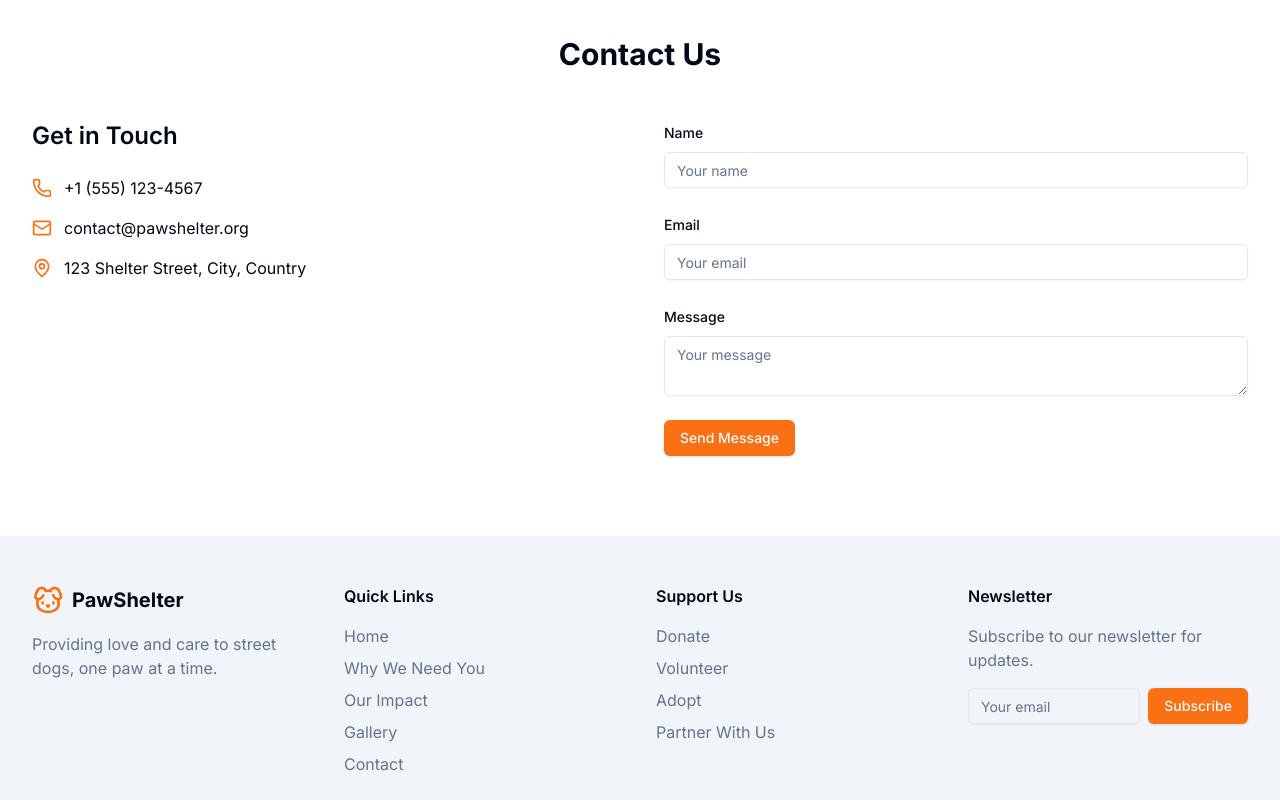
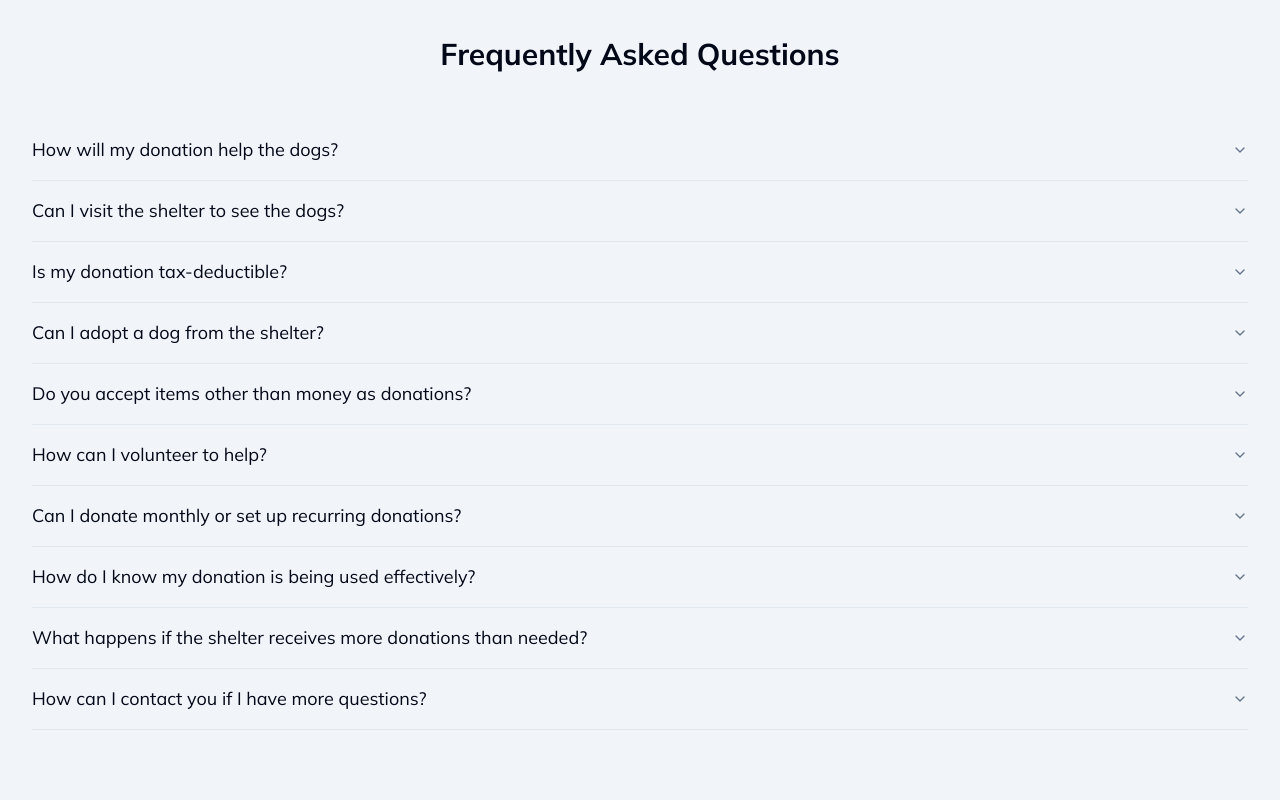
Before and after one commit to sxhil296/pawShelter, a Next.js app: page / in a window 1280 px wide. Shown: the part 3020-3820 px from the top of the page. Built offline with nearby package versions, Linux system fonts and the light colour scheme.

Commit message:
add faqs, update  contact

```diff
--- a/package.json
+++ b/package.json
@@ -10,6 +10,7 @@
   },
   "dependencies": {
     "@hookform/resolvers": "^3.10.0",
+    "@radix-ui/react-accordion": "^1.2.2",
     "@radix-ui/react-avatar": "^1.1.2",
     "@radix-ui/react-dropdown-menu": "^2.1.4",
     "@radix-ui/react-label": "^2.1.1",
--- a/src/app/layout.tsx
+++ b/src/app/layout.tsx
@@ -1,11 +1,11 @@
 import type { Metadata } from 'next'
-import { Inter } from 'next/font/google'
+import { Mulish } from 'next/font/google'
 import './globals.css'
 import Header from '@/components/header'
 import { ThemeProvider } from '@/components/theme-provider'
 import Footer from '@/components/footer'
 
-const inter = Inter({ subsets: ['latin'] })
+const mulish = Mulish({ subsets: ['latin'] })
 
 export const metadata: Metadata = {
   title: 'PawShelter - Give Them a Place to Call Home',
@@ -20,7 +20,7 @@ export default function RootLayout({
   return (
     <html lang="en">
 
-      <body className={inter.className}>
+      <body className={mulish.className}>
       <ThemeProvider
             attribute="class"
             defaultTheme="system"
--- a/src/app/page.tsx
+++ b/src/app/page.tsx
@@ -1,4 +1,5 @@
 import Contact from "@/components/contact";
+import Faq from "@/components/faq";
 import Gallery from "@/components/gallery";
 import Hero from "@/components/hero";
 import Impact from "@/components/impact";
@@ -11,6 +12,7 @@ export default function Home() {
       <NeedSection />
       <Impact />
       <Gallery />
+      <Faq />
       <Contact />
 
     </main>
--- a/src/components/contact.tsx
+++ b/src/components/contact.tsx
@@ -48,7 +48,7 @@ export default function Contact() {
             </div>
             <div className="flex items-center">
               <MapPin className="w-5 h-5 text-primary mr-3" />
-              <span>123 Shelter Street, City, Country</span>
+              <span>Spaze iTech Park, Gurugram, India</span>
             </div>
           </div>
         </div>
--- /dev/null
+++ b/src/components/faq.tsx
@@ -0,0 +1,79 @@
+import {
+    Accordion,
+    AccordionContent,
+    AccordionItem,
+    AccordionTrigger,
+  } from "@/components/ui/accordion";
+
+  const faqData = [
+    {
+      question: "How will my donation help the dogs?",
+      answer:
+        "Your donation will be used to cover essential expenses such as food, medical care, vaccinations, shelter maintenance, and rescue operations for stray and abandoned dogs.",
+    },
+    {
+      question: "Can I visit the shelter to see the dogs?",
+      answer:
+        "Yes, we welcome visitors! Please contact us to schedule your visit. We’re happy to show you how your contributions make a difference.",
+    },
+    {
+      question: "Is my donation tax-deductible?",
+      answer:
+        "Yes, all donations to our shelter are tax-deductible. We’ll provide a receipt for your records.",
+    },
+    {
+      question: "Can I adopt a dog from the shelter?",
+      answer:
+        "Absolutely! We have many loving dogs waiting for a forever home. Visit our adoption page or contact us to learn more about the process.",
+    },
+    {
+      question: "Do you accept items other than money as donations?",
+      answer:
+        "Yes, we accept items like dog food, blankets, toys, cleaning supplies, and more. Please reach out to us to arrange a drop-off.",
+    },
+    {
+      question: "How can I volunteer to help?",
+      answer:
+        "We’re always looking for passionate volunteers. You can assist with dog care, shelter maintenance, or fundraising. Visit our volunteer page for more information.",
+    },
+    {
+      question: "Can I donate monthly or set up recurring donations?",
+      answer:
+        "Yes, you can! We have a recurring donation option that ensures consistent support for the dogs in our care.",
+    },
+    {
+      question: "How do I know my donation is being used effectively?",
+      answer:
+        "We are committed to transparency. Regular updates, reports, and financial summaries are shared with our donors to show how their contributions are making an impact.",
+    },
+    {
+      question: "What happens if the shelter receives more donations than needed?",
+      answer:
+        "Excess funds will be saved for future needs, such as medical emergencies or shelter expansion, ensuring every dollar helps animals in need.",
+    },
+    {
+      question: "How can I contact you if I have more questions?",
+      answer:
+        "You can reach us via email at [your-email@example.com] or call us at [your-phone-number]. We’re happy to assist you!",
+    },
+  ];
+
+  export default function Faq() {
+    return (
+      <section id="faq" className="py-20 bg-muted">
+        <div className="max-w-7xl mx-auto px-4 sm:px-6 lg:px-8">
+          <h2 className="text-3xl font-bold text-center mb-12">
+            Frequently Asked Questions
+          </h2>
+          <Accordion type="single" collapsible>
+            {faqData.map((faq, index) => (
+              <AccordionItem key={index} value={`item-${index + 1}`}>
+                <AccordionTrigger className="text-lg font-normal ">{faq.question}</AccordionTrigger>
+                <AccordionContent className="text-lg text-primary">{faq.answer}</AccordionContent>
+              </AccordionItem>
+            ))}
+          </Accordion>
+        </div>
+      </section>
+    );
+  }
--- a/src/components/gallery.tsx
+++ b/src/components/gallery.tsx
@@ -2,15 +2,15 @@ import Image from "next/image";
 
 export default function Gallery() {
   const images = [
-    "https://images.unsplash.com/uploads/1412433710756bfa9ec14/d568362b?q=80&w=2076&auto=format&fit=crop&ixlib=rb-4.0.3&ixid=M3wxMjA3fDB8MHxwaG90by1wYWdlfHx8fGVufDB8fHx8fA%3D%3D",
-    "https://images.unsplash.com/photo-1680718349498-17ff857c7971?q=80&w=2071&auto=format&fit=crop&ixlib=rb-4.0.3&ixid=M3wxMjA3fDB8MHxwaG90by1wYWdlfHx8fGVufDB8fHx8fA%3D%3D",
+    "https://images.unsplash.com/photo-1653302800559-6332a5d330bb?q=80&w=1935&auto=format&fit=crop&ixlib=rb-4.0.3&ixid=M3wxMjA3fDB8MHxwaG90by1wYWdlfHx8fGVufDB8fHx8fA%3D%3D",
+    "https://images.unsplash.com/photo-1653302800559-6332a5d330bb?q=80&w=1935&auto=format&fit=crop&ixlib=rb-4.0.3&ixid=M3wxMjA3fDB8MHxwaG90by1wYWdlfHx8fGVufDB8fHx8fA%3D%3D",
     "https://images.unsplash.com/photo-1690544033638-67e9d754280e?q=80&w=1935&auto=format&fit=crop&ixlib=rb-4.0.3&ixid=M3wxMjA3fDB8MHxwaG90by1wYWdlfHx8fGVufDB8fHx8fA%3D%3D",
     "https://images.unsplash.com/photo-1678643207050-c815b6323e29?q=80&w=1964&auto=format&fit=crop&ixlib=rb-4.0.3&ixid=M3wxMjA3fDB8MHxwaG90by1wYWdlfHx8fGVufDB8fHx8fA%3D%3D",
     "https://images.unsplash.com/photo-1678643207050-c815b6323e29?q=80&w=1964&auto=format&fit=crop&ixlib=rb-4.0.3&ixid=M3wxMjA3fDB8MHxwaG90by1wYWdlfHx8fGVufDB8fHx8fA%3D%3D",
     "https://images.unsplash.com/photo-1679428495250-d1030cbb7f87?q=80&w=1964&auto=format&fit=crop&ixlib=rb-4.0.3&ixid=M3wxMjA3fDB8MHxwaG90by1wYWdlfHx8fGVufDB8fHx8fA%3D%3D",
     "https://images.unsplash.com/photo-1653302800559-6332a5d330bb?q=80&w=1935&auto=format&fit=crop&ixlib=rb-4.0.3&ixid=M3wxMjA3fDB8MHxwaG90by1wYWdlfHx8fGVufDB8fHx8fA%3D%3D",
     "https://images.unsplash.com/photo-1689704705511-af9bbfcddd23?w=500&auto=format&fit=crop&q=60&ixlib=rb-4.0.3&ixid=M3wxMjA3fDB8MHxzZWFyY2h8MzJ8fGRvZ3MlMjBhbmQlMjBkb2clMjBzaGVsdGVyc3xlbnwwfHwwfHx8MA%3D%3D",
-    "https://images.unsplash.com/photo-1680718349498-17ff857c7971?q=80&w=2071&auto=format&fit=crop&ixlib=rb-4.0.3&ixid=M3wxMjA3fDB8MHxwaG90by1wYWdlfHx8fGVufDB8fHx8fA%3D%3D",
+    "https://images.unsplash.com/photo-1653302800559-6332a5d330bb?q=80&w=1935&auto=format&fit=crop&ixlib=rb-4.0.3&ixid=M3wxMjA3fDB8MHxwaG90by1wYWdlfHx8fGVufDB8fHx8fA%3D%3D",
     "https://images.unsplash.com/uploads/1412433710756bfa9ec14/d568362b?q=80&w=2076&auto=format&fit=crop&ixlib=rb-4.0.3&ixid=M3wxMjA3fDB8MHxwaG90by1wYWdlfHx8fGVufDB8fHx8fA%3D%3D",
     "https://images.unsplash.com/photo-1680718349498-17ff857c7971?q=80&w=2071&auto=format&fit=crop&ixlib=rb-4.0.3&ixid=M3wxMjA3fDB8MHxwaG90by1wYWdlfHx8fGVufDB8fHx8fA%3D%3D",
     "https://images.unsplash.com/uploads/1412433710756bfa9ec14/d568362b?q=80&w=2076&auto=format&fit=crop&ixlib=rb-4.0.3&ixid=M3wxMjA3fDB8MHxwaG90by1wYWdlfHx8fGVufDB8fHx8fA%3D%3D",
--- /dev/null
+++ b/src/components/ui/accordion.tsx
@@ -0,0 +1,57 @@
+"use client"
+
+import * as React from "react"
+import * as AccordionPrimitive from "@radix-ui/react-accordion"
+import { ChevronDown } from "lucide-react"
+
+import { cn } from "@/lib/utils"
+
+const Accordion = AccordionPrimitive.Root
+
+const AccordionItem = React.forwardRef<
+  React.ElementRef<typeof AccordionPrimitive.Item>,
+  React.ComponentPropsWithoutRef<typeof AccordionPrimitive.Item>
+>(({ className, ...props }, ref) => (
+  <AccordionPrimitive.Item
+    ref={ref}
+    className={cn("border-b", className)}
+    {...props}
+  />
+))
+AccordionItem.displayName = "AccordionItem"
+
+const AccordionTrigger = React.forwardRef<
+  React.ElementRef<typeof AccordionPrimitive.Trigger>,
+  React.ComponentPropsWithoutRef<typeof AccordionPrimitive.Trigger>
+>(({ className, children, ...props }, ref) => (
+  <AccordionPrimitive.Header className="flex">
+    <AccordionPrimitive.Trigger
+      ref={ref}
+      className={cn(
+        "flex flex-1 items-center justify-between py-4 text-sm font-medium transition-all hover:underline text-left [&[data-state=open]>svg]:rotate-180",
+        className
+      )}
+      {...props}
+    >
+      {children}
+      <ChevronDown className="h-4 w-4 shrink-0 text-muted-foreground transition-transform duration-200" />
+    </AccordionPrimitive.Trigger>
+  </AccordionPrimitive.Header>
+))
+AccordionTrigger.displayName = AccordionPrimitive.Trigger.displayName
+
+const AccordionContent = React.forwardRef<
+  React.ElementRef<typeof AccordionPrimitive.Content>,
+  React.ComponentPropsWithoutRef<typeof AccordionPrimitive.Content>
+>(({ className, children, ...props }, ref) => (
+  <AccordionPrimitive.Content
+    ref={ref}
+    className="overflow-hidden text-sm data-[state=closed]:animate-accordion-up data-[state=open]:animate-accordion-down"
+    {...props}
+  >
+    <div className={cn("pb-4 pt-0", className)}>{children}</div>
+  </AccordionPrimitive.Content>
+))
+AccordionContent.displayName = AccordionPrimitive.Content.displayName
+
+export { Accordion, AccordionItem, AccordionTrigger, AccordionContent }
--- a/src/components/ui/input.tsx
+++ b/src/components/ui/input.tsx
@@ -8,7 +8,7 @@ const Input = React.forwardRef<HTMLInputElement, React.ComponentProps<"input">>(
       <input
         type={type}
         className={cn(
-          "flex h-9 w-full rounded-md border border-input bg-transparent px-3 py-1 text-base shadow-sm transition-colors file:border-0 file:bg-transparent file:text-sm file:font-medium file:text-foreground placeholder:text-muted-foreground focus-visible:outline-none focus-visible:ring-1 focus-visible:ring-ring disabled:cursor-not-allowed disabled:opacity-50 md:text-sm",
+          "flex h-9 w-full rounded-md border border-input bg-transparent px-3 py-1 text-base shadow-sm transition-colors file:border-0 file:bg-transparent file:text-sm file:font-medium file:text-foreground placeholder:text-muted-foreground focus-visible:outline-none focus-visible:ring-1 focus-visible:ring-primary disabled:cursor-not-allowed disabled:opacity-50 md:text-sm",
           className
         )}
         ref={ref}
--- a/src/components/ui/textarea.tsx
+++ b/src/components/ui/textarea.tsx
@@ -9,7 +9,7 @@ const Textarea = React.forwardRef<
   return (
     <textarea
       className={cn(
-        "flex min-h-[60px] w-full rounded-md border border-input bg-transparent px-3 py-2 text-base shadow-sm placeholder:text-muted-foreground focus-visible:outline-none focus-visible:ring-1 focus-visible:ring-ring disabled:cursor-not-allowed disabled:opacity-50 md:text-sm",
+        "flex min-h-[60px] w-full rounded-md border border-input bg-transparent px-3 py-2 text-base shadow-sm placeholder:text-muted-foreground focus-visible:outline-none focus-visible:ring-1 focus-visible:ring-primary disabled:cursor-not-allowed disabled:opacity-50 md:text-sm",
         className
       )}
       ref={ref}
--- a/tailwind.config.ts
+++ b/tailwind.config.ts
@@ -55,6 +55,28 @@ export default {
   			lg: 'var(--radius)',
   			md: 'calc(var(--radius) - 2px)',
   			sm: 'calc(var(--radius) - 4px)'
+  		},
+  		keyframes: {
+  			'accordion-down': {
+  				from: {
+  					height: '0'
+  				},
+  				to: {
+  					height: 'var(--radix-accordion-content-height)'
+  				}
+  			},
+  			'accordion-up': {
+  				from: {
+  					height: 'var(--radix-accordion-content-height)'
+  				},
+  				to: {
+  					height: '0'
+  				}
+  			}
+  		},
+  		animation: {
+  			'accordion-down': 'accordion-down 0.2s ease-out',
+  			'accordion-up': 'accordion-up 0.2s ease-out'
   		}
   	}
   },
```
Also changed, not shown: 1 other file (tests, documents, lock files or other folders).
